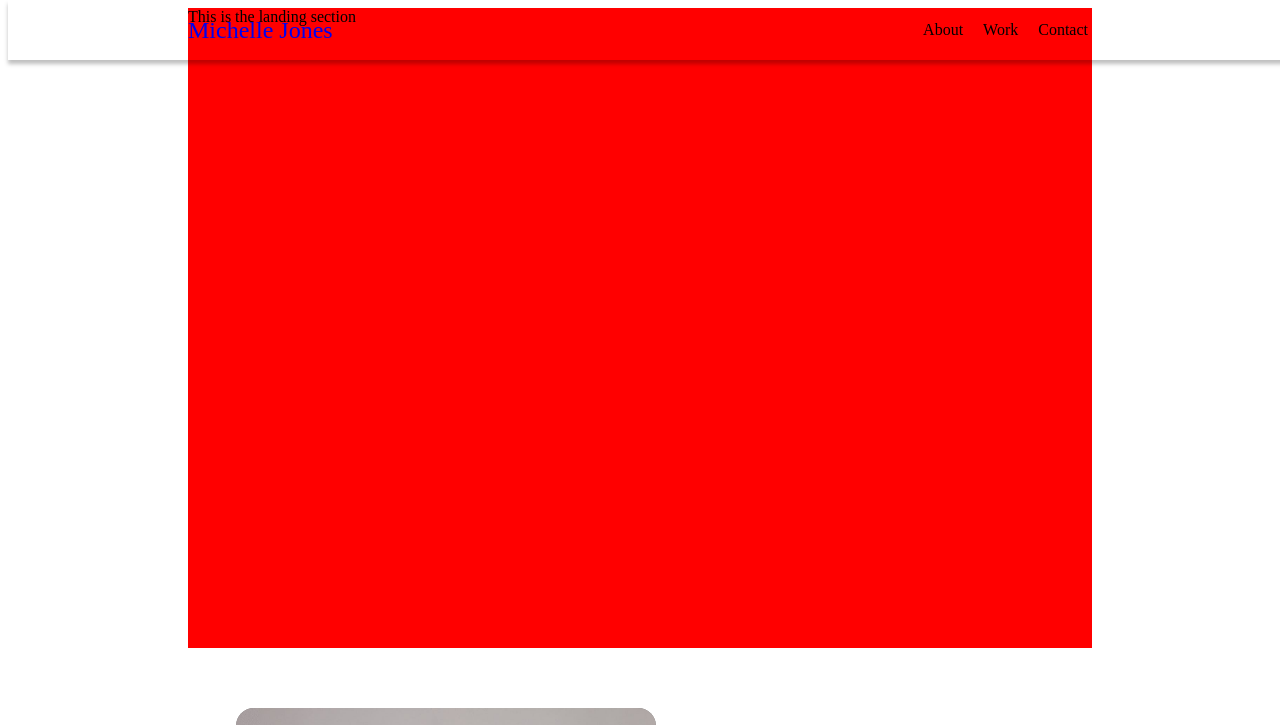
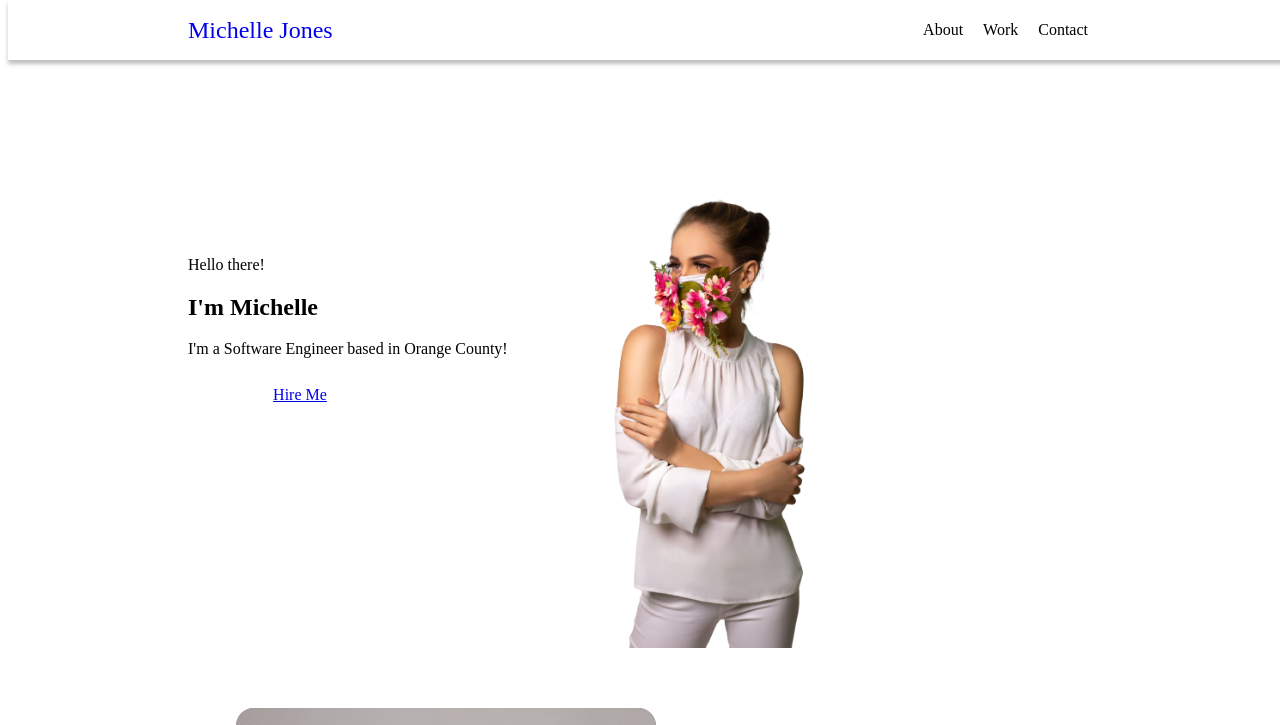
Before and after one commit to BrChung/swe-portfolio, a Gatsby site: page / in a window 1280 px wide. Shown: the top 725 px of the page. Built offline with nearby package versions, Linux system fonts and the light colour scheme; Gatsby itself is replaced by a stand-in of ours.

Commit message:
🚀 Initial Commit

```diff
--- a/src/components/Landing.tsx
+++ b/src/components/Landing.tsx
@@ -1,10 +1,29 @@
 import React from "react"
+import Img from "gatsby-image"
 import "../styles/Landing.scss"
 
-export default function Landing() {
+export default function Landing({ pic }) {
   return (
     <section id="landing">
-      <span>This is the landing section</span>
+      <div className="landing-text-container">
+        <p className="accent">Hello there!</p>
+        <h1>I'm Michelle</h1>
+        <p>I'm a Software Engineer based in Orange County!</p>
+        <a href="#">
+          <div className="landing-button">Hire Me</div>
+        </a>
+      </div>
+      <div className="landing-picture-container">
+        <div className="landing-picture-diamond"></div>
+        <Img
+          className="landing-profile-image"
+          fluid={pic.childImageSharp.fluid}
+        />
+      </div>
+      <div className="particles-container"></div>
+      <div className="landing-stylish-text">
+        <span>UI/UX DESIGN</span>
+      </div>
     </section>
   )
 }
--- a/src/components/Layout.tsx
+++ b/src/components/Layout.tsx
@@ -5,10 +5,10 @@ import "../styles/Layout.scss"
 
 export default function Layout({ children }) {
   return (
-    <>
+    <div className="body-container">
       <Header />
       <main className="main-container">{children}</main>
-    </>
+    </div>
   )
 }
 
--- a/src/pages/index.tsx
+++ b/src/pages/index.tsx
@@ -10,7 +10,7 @@ import "../styles/index.scss"
 export default function Home({ data }) {
   return (
     <Layout>
-      <Landing />
+      <Landing pic={data.landingPic} />
       <About pic={data.aboutPic} />
       <Work
         pic1={data.project1}
@@ -60,5 +60,12 @@ export const pageQuery = graphql`
         }
       }
     }
+    landingPic: file(relativePath: { eq: "landing.png" }) {
+      childImageSharp {
+        fluid(maxWidth: 600, quality: 90) {
+          ...GatsbyImageSharpFluid
+        }
+      }
+    }
   }
 `
--- a/src/styles/Landing.scss
+++ b/src/styles/Landing.scss
@@ -0,0 +1,64 @@
+.particles-container {
+  padding-right: 0;
+  margin-right: -68vw;
+  background: var(--primary);
+  height: 100%;
+  width: 100vw;
+}
+
+.landing-button {
+  background-color: var(--primary);
+  color: var(--light);
+  padding: 12px;
+  width: 200px;
+  border-radius: 6px;
+  text-align: center;
+}
+
+.landing-text-container {
+  max-width: 375px;
+  z-index: 1;
+}
+
+.landing-picture-container {
+  position: absolute;
+  right: 15vw;
+  width: 30vw;
+  max-width: 560px;
+  height: 100%;
+  display: flex;
+  flex-direction: column;
+  justify-content: flex-end;
+  //   background: red;
+  //   opacity: 60%;
+}
+
+.landing-picture-diamond {
+  position: absolute;
+  bottom: 25%;
+  width: 100%;
+  height: 40%;
+  background-color: var(--accent);
+  background-image: radial-gradient(
+    farthest-corner at 60% 55%,
+    var(--accent),
+    rgb(189, 171, 71)
+  );
+  border-radius: 32px;
+  transform: rotate(115deg);
+}
+
+.landing-profile-image {
+  //   background: red;
+}
+
+.landing-stylish-text {
+  position: absolute;
+  top: 0px;
+  left: 0px;
+  transform: translateX(-70%) rotate(-90deg);
+  font-size: 180px;
+  font-weight: 700;
+  opacity: 10%;
+  white-space: nowrap;
+}
--- a/src/styles/Layout.scss
+++ b/src/styles/Layout.scss
@@ -1,6 +1,9 @@
+.body-container {
+  overflow-x: hidden;
+}
+
 .main-container {
   max-width: 1100px;
   padding: 0 180px;
   margin: 0 auto;
-  overflow-x: hidden;
 }
--- a/src/styles/global.scss
+++ b/src/styles/global.scss
@@ -21,11 +21,16 @@ body {
   color: var(--primary);
 }
 
+h1,
 h2 {
   font-size: 48px;
   font-weight: bold;
 }
 
+h1 {
+  line-height: 0;
+}
+
 p {
   font-size: 18px;
 }
--- a/src/styles/index.scss
+++ b/src/styles/index.scss
@@ -2,7 +2,9 @@
   position: relative;
   width: 100%;
   height: 80vh;
-  background-color: red;
+  display: flex;
+  justify-content: space-between;
+  align-items: center;
 }
 
 #about {
```
